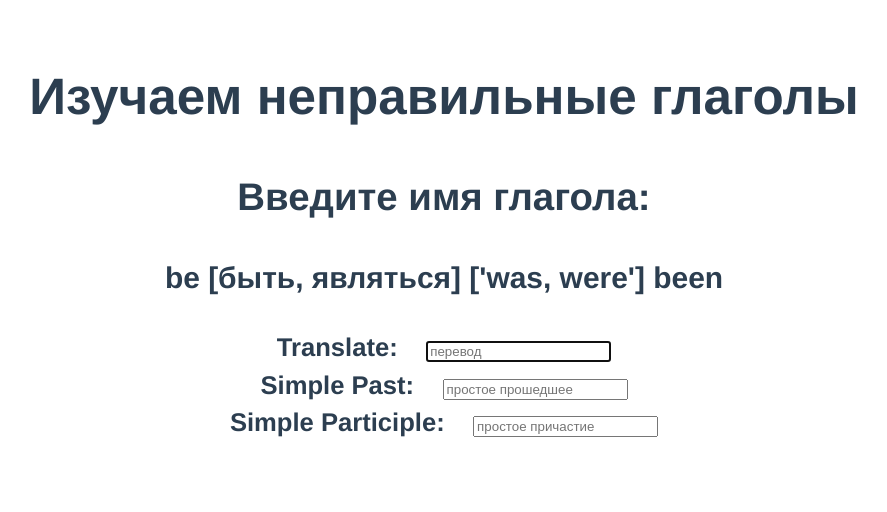
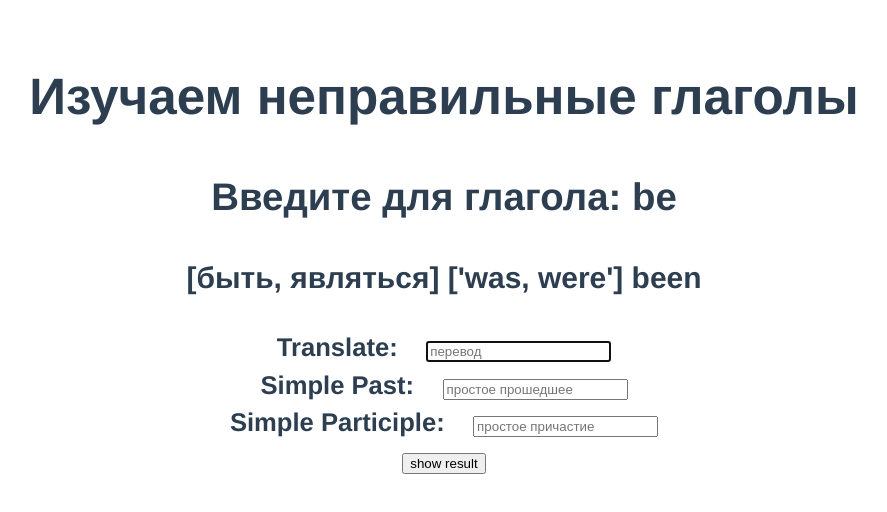
Before and after one commit to AlexMurrr/irragularVerbsActionAPI, a Vue app: page / in a window 1280 px wide. Shown: the top 512 px of the page, without its empty margins (196-1083 px from the left). Built offline with nearby package versions, Linux system fonts and the light colour scheme.

Commit message:
feat: add button 'show result', add show rendom verb for header

```diff
--- a/src/components/formVerbsCheck.vue
+++ b/src/components/formVerbsCheck.vue
@@ -1,8 +1,8 @@
 <template>
   <h1>Изучаем неправильные глаголы</h1>
-  <h2>Введите имя глагола:</h2>
+  <h2>Введите для глагола: {{ irregularVerb }}</h2>
   <h3>
-    {{ irregularVerb }} {{ translate }} {{ simplePastV }}
+    {{ translate }} {{ simplePastV }}
     {{ simpleParticipleV }}
   </h3>
   <h3>{{}}</h3>
@@ -20,6 +20,8 @@
     Simple Participle: &nbsp;&nbsp;
     <input type="text" id="sParticiple" placeholder="простое причастие" />
   </div>
+
+   <button class="btn" id="btn">show result</button>
 </template>
 
 <script>
```
Also changed, not shown: src/components/vInput.vue (deleted).
